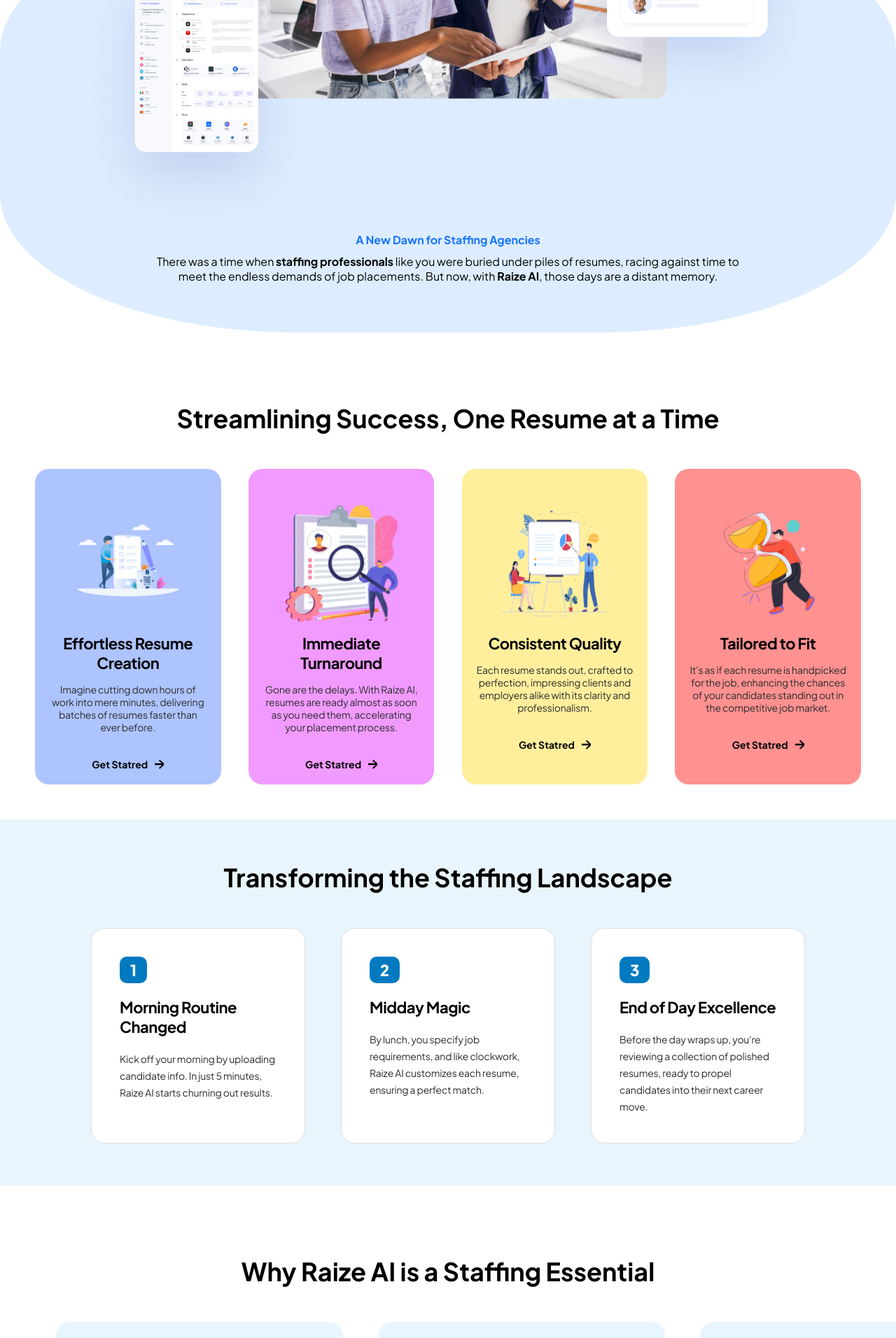
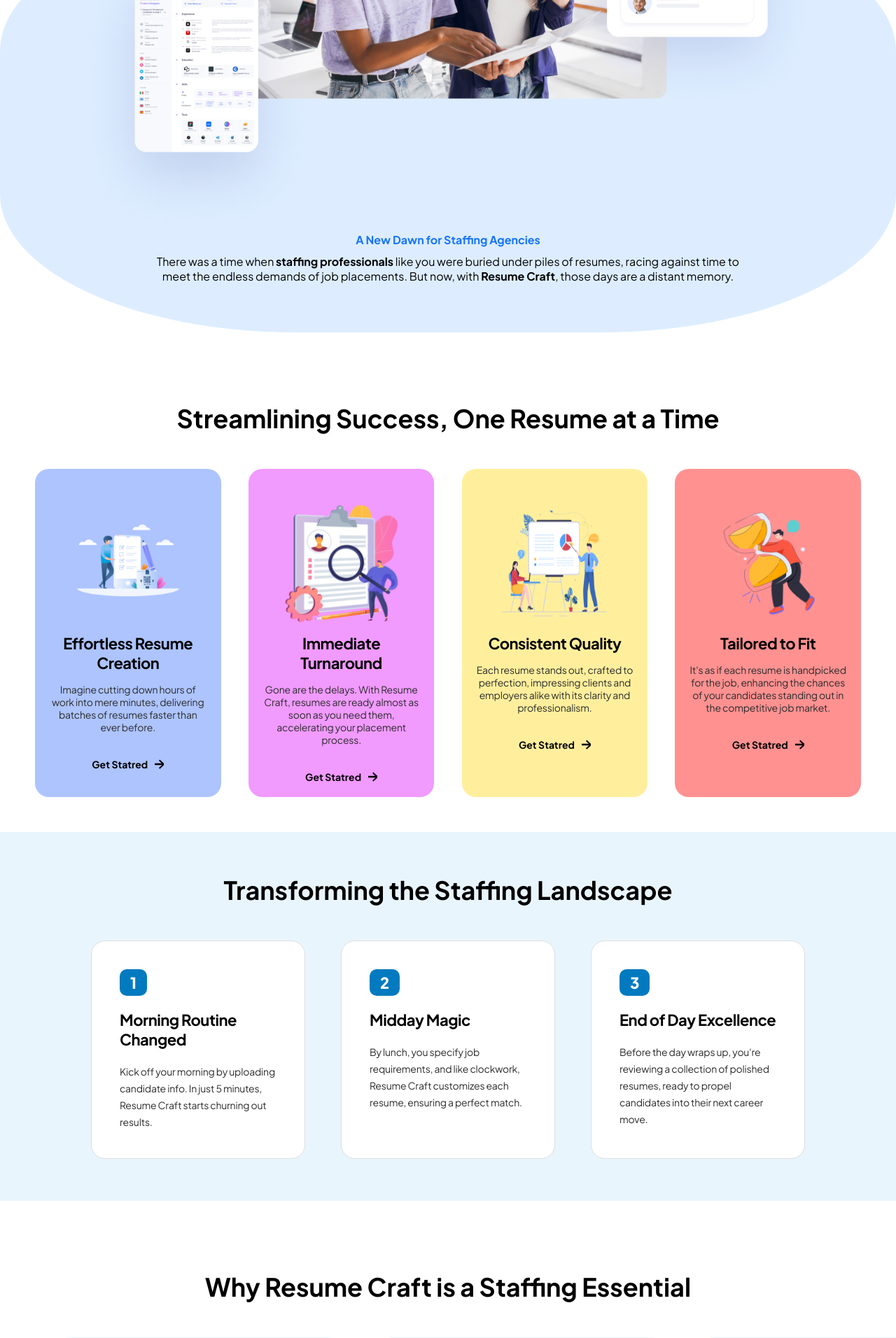
Before and after one commit to MastorkTechnologies/resumelanding, a Next.js app: page / in a window 1280 px wide. Shown: the part 880-2792 px from the top of the page at 70% size. Built offline with nearby package versions, Linux system fonts and the light colour scheme.

Commit message:
name change

```diff
--- a/src/assets/index.js
+++ b/src/assets/index.js
@@ -9,7 +9,7 @@
   {
     title: "Immediate Turnaround",
     description:
-      "Gone are the delays. With Raize AI, resumes are ready almost as soon as you need them, accelerating your placement process.",
+      "Gone are the delays. With Resume Craft, resumes are ready almost as soon as you need them, accelerating your placement process.",
     picture: "/Images/solution2.png",
     background: "rgba(241, 154, 255, 1)",
   },
@@ -33,12 +33,12 @@
   {
     title: "Morning Routine Changed",
     description:
-      "Kick off your morning by uploading candidate info. In just 5 minutes, Raize AI starts churning out results.",
+      "Kick off your morning by uploading candidate info. In just 5 minutes, Resume Craft starts churning out results.",
   },
   {
     title: "Midday Magic",
     description:
-      "By lunch, you specify job requirements, and like clockwork, Raize AI customizes each resume, ensuring a perfect match.",
+      "By lunch, you specify job requirements, and like clockwork, Resume Craft customizes each resume, ensuring a perfect match.",
   },
   {
     title: "End of Day Excellence",
--- a/src/components/Features.js
+++ b/src/components/Features.js
@@ -6,7 +6,7 @@
   return (
     <section className={featureStyle.main} id='features'>
       <div className={featureStyle.container}>
-        <h4>Why Raize AI is a Staffing Essential</h4>
+        <h4>Why Resume Craft is a Staffing Essential</h4>
         <div className={featureStyle.cardsection}>
           <div className={featureStyle.card}>
             <div className={featureStyle.cardContainer}>
@@ -20,7 +20,7 @@
               <h4>Bulk Processing, Personal Touch</h4>
               <p>
                 Handle numerous resumes with the efficiency of a personal
-                assistant, all thanks to Raize AI.
+                assistant, all thanks to Resume Craft.
               </p>
             </div>
           </div>
--- a/src/components/HeroBanner.js
+++ b/src/components/HeroBanner.js
@@ -7,12 +7,12 @@
     <section className={heroStyle.main}>
       <div className={heroStyle.heroContainer}>
         <h3>
-          <span>Raize AI </span> <br />
+          <span>Resume Craft </span> <br />
           Revolutionizing Resume Creation
         </h3>
         <p>
           In the fast-paced world of staffing, there's a game changer that's
-          turning the tide on traditional resume writing. Enter Raize AI – your
+          turning the tide on traditional resume writing. Enter Resume Craft – your
           partner in creating resumes quickly and efficiently.
         </p>
         <button>
@@ -49,7 +49,7 @@
             There was a time when <span>staffing professionals</span> like you
             were buried under piles of resumes, racing against time to <br />{" "}
             meet the endless demands of job placements. But now, with{" "}
-            <span>Raize AI</span>, those days are a distant memory.
+            <span>Resume Craft</span>, those days are a distant memory.
           </p>
         </div>
       </div>
--- a/src/components/JoinAi.js
+++ b/src/components/JoinAi.js
@@ -6,10 +6,10 @@
     <section className={joinaiStyle.main}>
       <div className={joinaiStyle.container}>
         <div className={joinaiStyle.joinAideatils}>
-          <h3>Join the Revolution with Raize AI</h3>
+          <h3>Join the Revolution with Resume Craft</h3>
           <p>
             Step into the future where resume creation meets speed and
-            precision. Let Raize AI <br /> be the backbone of your staffing
+            precision. Let Resume Craft <br /> be the backbone of your staffing
             success.
           </p>
         </div>
--- a/src/components/Move.js
+++ b/src/components/Move.js
@@ -8,7 +8,7 @@
         <div className={mstyle.joinAideatils}>
           <h3>Embark on Your Journey</h3>
           <p>
-            Step into a world where Raize AI redefines what’s possible in
+            Step into a world where Resume Craft redefines what’s possible in
             staffing.
           </p>
         </div>
--- a/src/components/Testimonial.js
+++ b/src/components/Testimonial.js
@@ -18,7 +18,7 @@
       <div className={testimonialStyle.container}>
         <h4>How does it work?</h4>
         <p>
-          Professionals in staffing shared stories of how Raize AI transformed
+          Professionals in staffing shared stories of how Resume Craft transformed
           their workflow,
           <br /> making what seemed impossible—possible.
         </p>
```
